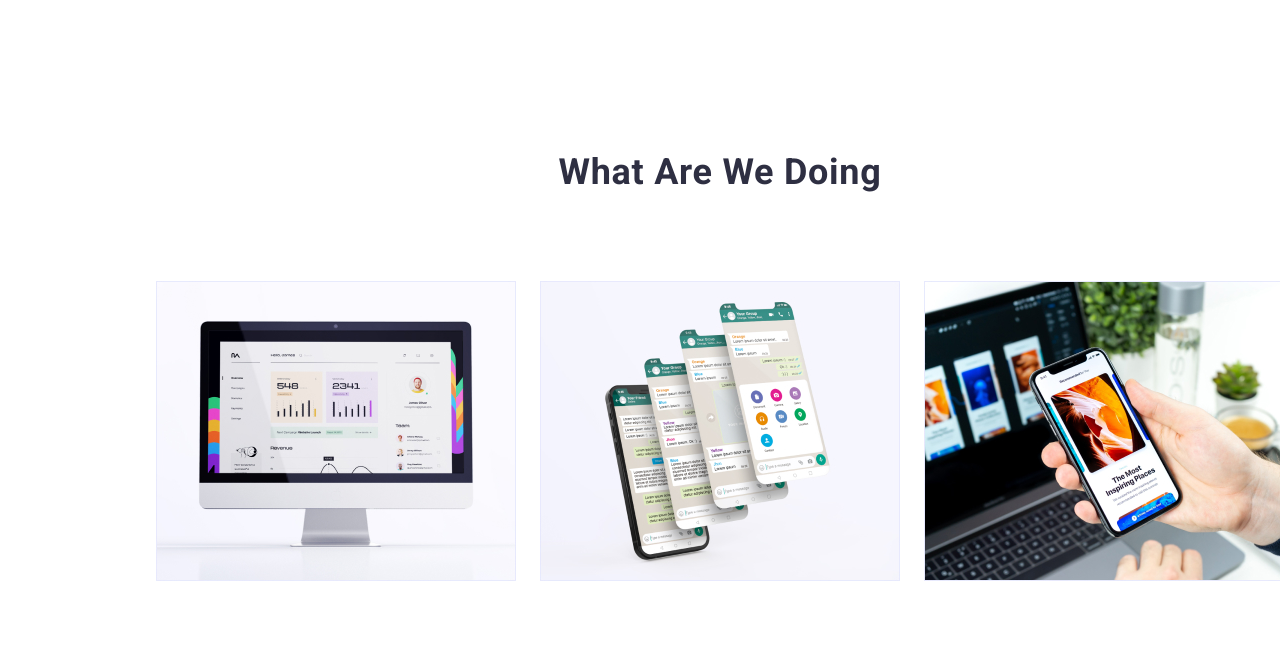
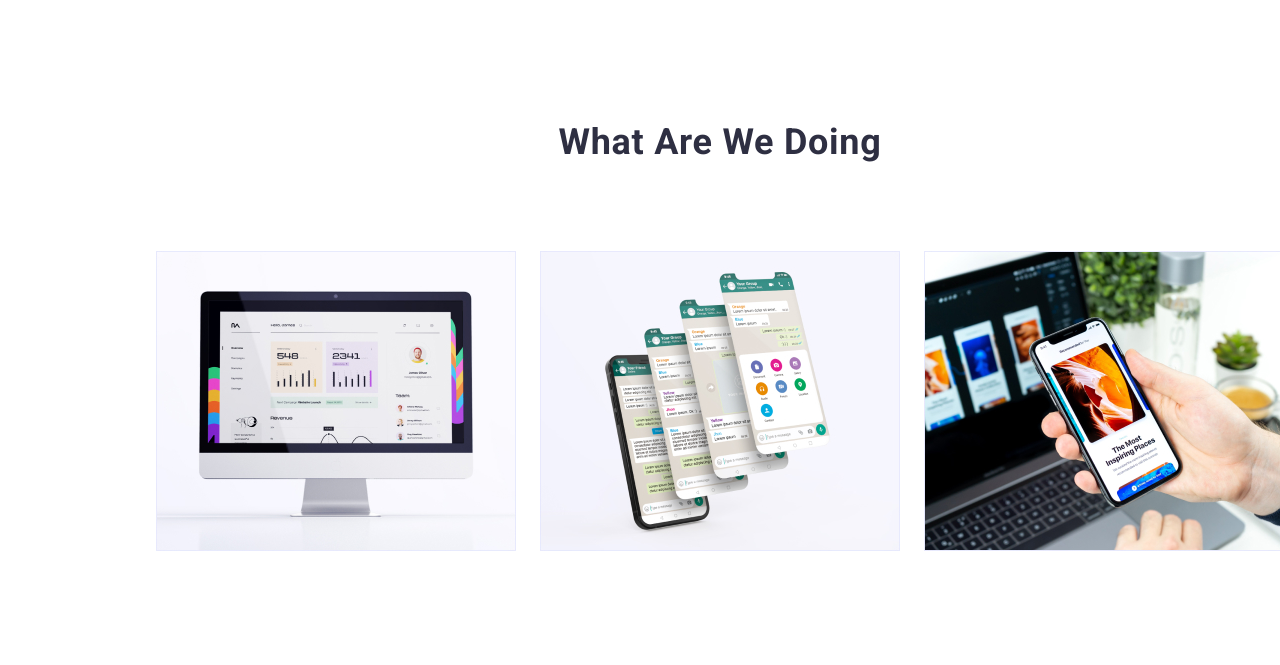
Before and after one commit to gabrielg-goit/goit-markup-hw-04, a plain HTML site: page index.html in a window 1280 px wide. Shown: the part 1255-1920 px from the top of the page. Drawn offline with nearby package versions, Linux system fonts and the light colour scheme.

Commit message:
thirteen

```diff
--- a/css/styles.css
+++ b/css/styles.css
@@ -21,6 +21,10 @@ body {
   line-height: 1.5;
   letter-spacing: 0.32px;
   color: #434455;
+}
+
+h2 {
+  margin: 0;
 }
 
 a {
```
